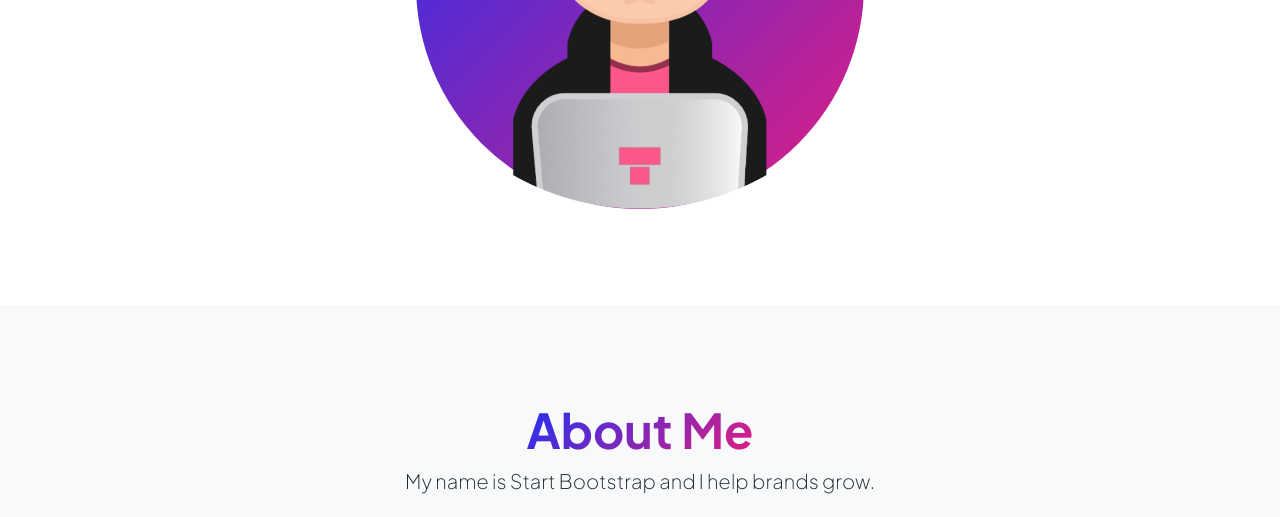
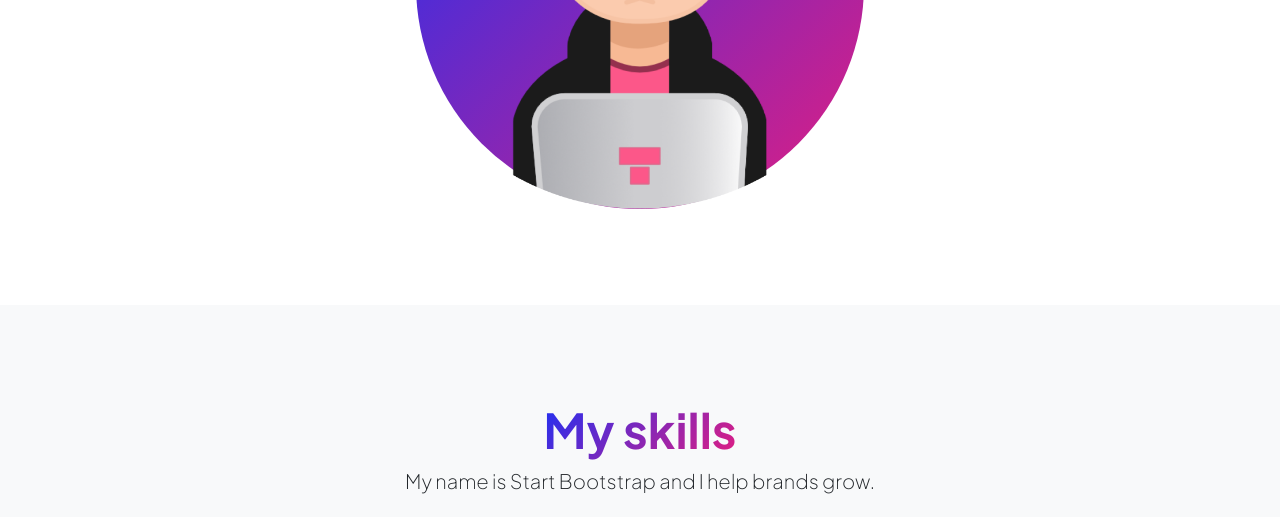
Before and after one commit to ThanasisTh98/theo-webdev.io, a plain HTML site: page index.html in a window 1280 px wide. Shown: the part 890-1407 px from the top of the page. Drawn offline with nearby package versions, Linux system fonts and the light colour scheme.

Commit message:
25 May 2023
Replaced about me section with My skills section

```diff
--- a/index.html
+++ b/index.html
@@ -73,7 +73,7 @@
                     <div class="row gx-5 justify-content-center">
                         <div class="col-xxl-8">
                             <div class="text-center my-5">
-                                <h2 class="display-5 fw-bolder"><span class="text-gradient d-inline">About Me</span></h2>
+                                <h2 class="display-5 fw-bolder"><span class="text-gradient d-inline">My skills</span></h2>
                                 <p class="lead fw-light mb-4">My name is Start Bootstrap and I help brands grow.</p>
                                 <p class="text-muted">Lorem ipsum dolor sit amet, consectetur adipisicing elit. Fugit dolorum itaque qui unde quisquam consequatur autem. Eveniet quasi nobis aliquid cumque officiis sed rem iure ipsa! Praesentium ratione atque dolorem?</p>
                                 <div class="d-flex justify-content-center fs-2 gap-4">
```
